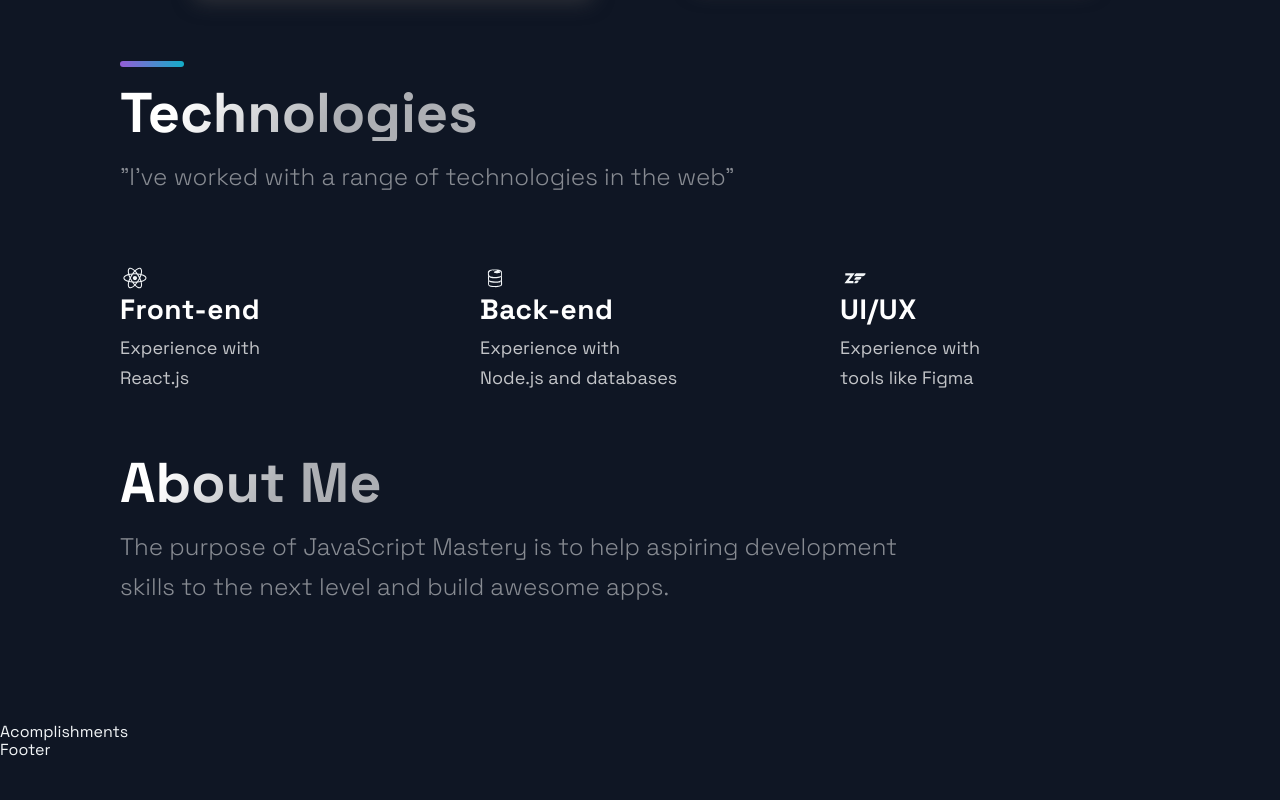
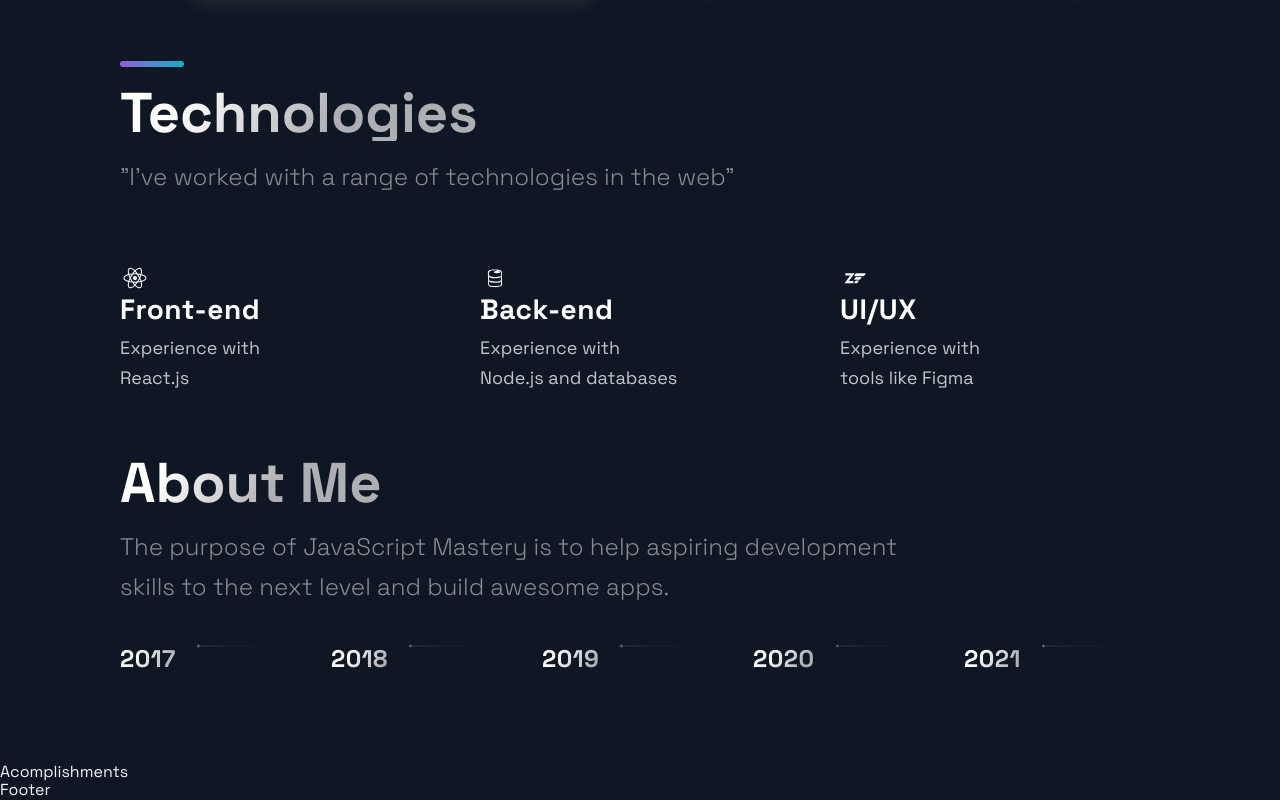
Before and after one commit to maciekpastuszak/portfolio-mp, a Next.js app: page / in a window 1280 px wide. Shown: the part 2779-3579 px from the top of the page. Before the commit the page ends 3539 px from the top, so only its background shows below. Built offline with nearby package versions, Linux system fonts and the light colour scheme.

Commit message:
add svg to timeline in About Me

```diff
--- a/src/components/TimeLine/TimeLine.tsx
+++ b/src/components/TimeLine/TimeLine.tsx
@@ -58,7 +58,39 @@
                 active={activeItem}
                 onClick={(e) => handleClick(e, index)}
               >
-
+              <CarouselItemTitle>
+                {item.year}
+                <CarouselItemImg
+                    width="208"
+                    height="6"
+                    viewBox="0 0 208 6"
+                    fill="none"
+                    xmlns="http://www.w3.org/2000/svg">
+                    <path
+                      fill-rule="evenodd"
+                      clip-rule="evenodd"
+                      d="M2.5 5.5C3.88071 5.5 5 4.38071 5 3V3.5L208 3.50002V2.50002L5 2.5V3C5 1.61929 3.88071 0.5 2.5 0.5C1.11929 0.5 0 1.61929 0 3C0 4.38071 1.11929 5.5 2.5 5.5Z"
+                      fill="url(#paint0_linear)"
+                      fill-opacity="0.33"
+                    />
+                    <defs>
+                      <linearGradient
+                        id="paint0_linear"
+                        x1="-4.30412e-10"
+                        y1="0.5"
+                        x2="208"
+                        y2="0.500295"
+                        gradientUnits="userSpaceOnUse">
+                        <stop stop-color="white" />
+                        <stop
+                          offset="0.79478"
+                          stop-color="white"
+                          stop-opacity="0"
+                        />
+                      </linearGradient>
+                    </defs>
+                  </CarouselItemImg>
+              </CarouselItemTitle>
               </CarouselItem>
             </CarouselMobileScrollNode>
           ))}
```
